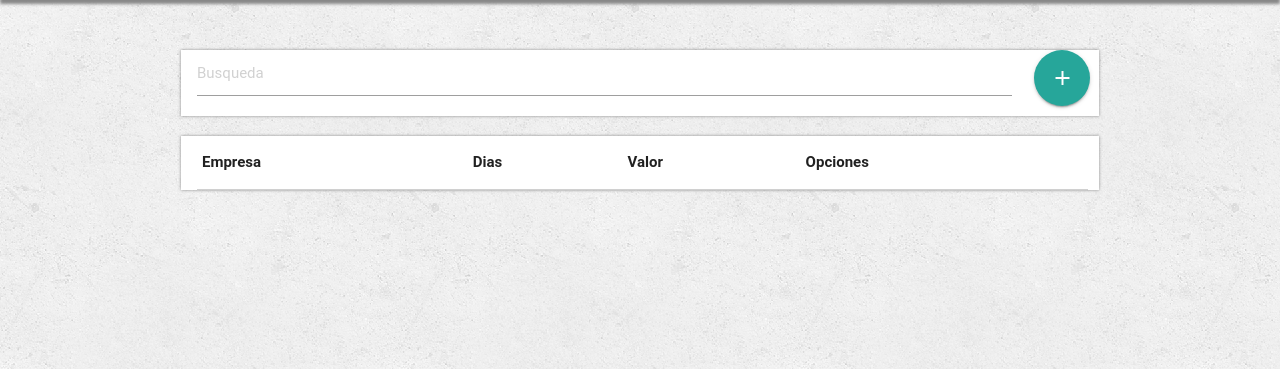
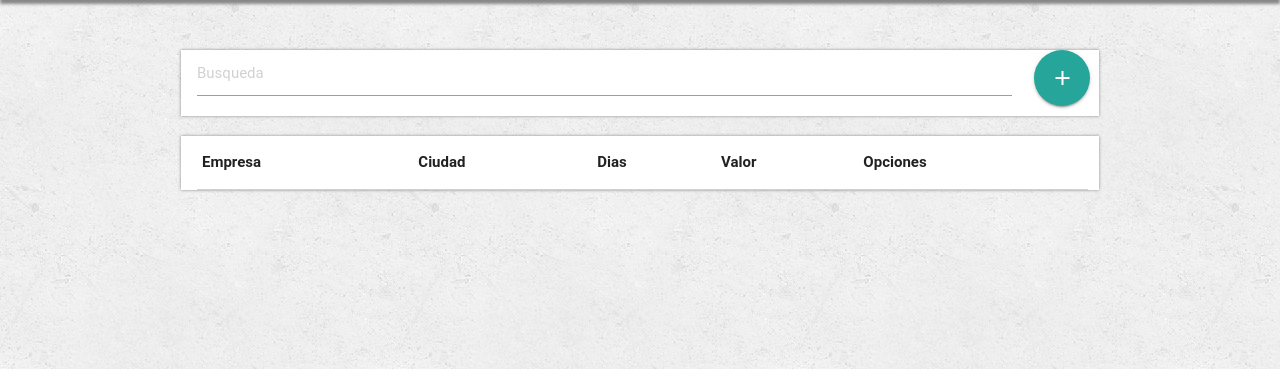
Before and after one commit to darkdrei/GestionRegistro, a Django app: page /operacion/configuraciones/ in a window 1280 px wide. Shown: the part 150-519 px from the top of the page. Run offline with Django 3.2, Linux system fonts and the light colour scheme; the visitor is signed in with stand-in values (Sample User, id 1); data that the repository does not hold is empty; some web fonts are replaced.

Commit message:
actualizacion

```diff
--- a/operacion/models.py
+++ b/operacion/models.py
@@ -3,6 +3,7 @@ from __future__ import unicode_literals
 
 from django.db import models
 from empresa import models as empresa
+from empresa.models import Ciudad
 from usuario import models as usuario
 
 # Create your models here.
@@ -29,6 +30,7 @@ class DiaSemana(models.Model):
 
 class Configuracion(models.Model):
     empresa = models.ForeignKey(empresa.Empresa)
+    ciudad = models.ForeignKey(Ciudad)
     valor = models.FloatField()
     inicio = models.TimeField(editable=True, null=True)
     fin = models.TimeField(editable=True, null=True)
--- a/operacion/static/operacion/js/listconfiguraciones.js
+++ b/operacion/static/operacion/js/listconfiguraciones.js
@@ -25,9 +25,11 @@ function listConfiguracion(){
               var empresa = resul[i].empresa__first_name,
                   dias = resul[i].seldias,
                   valor = resul[i].valor,
+                  ciudad = resul[i].ciudad__nombre,
                   servicios = resul[i].servicios;
                   var temporal="";
                   temporal+="<td><span class=\"mod_empresa\" >"+empresa+"</span></td>";
+                  temporal+="<td><span class=\"mod_ciudad\" >"+ciudad+"</span></td>";
                   temporal+="<td><span class=\"mod_dias\" >"+dias+"</span></td>";
                   temporal+="<td><span class=\"mod_valor\" >"+valor+"</span></td>";
                   var d= "<ul class=\"tabla_tool\">";
--- a/operacion/templates/operacion/configuraciones.html
+++ b/operacion/templates/operacion/configuraciones.html
@@ -33,6 +33,7 @@
       <thead>
         <tr>
           <th>Empresa</th>
+          <th>Ciudad</th>
           <th>Dias</th>
           <th>Valor</th>
           <th>Opciones</th>
--- a/operacion/views.py
+++ b/operacion/views.py
@@ -37,7 +37,7 @@ class AddConfiguracion(supra.SupraFormView):
 class ListConfiguracion(supra.SupraListView):
     model = models.Configuracion
     search_key = 'q'
-    list_display = ['id','empresa__first_name','valor','seldias','servicios','inicio','fin']
+    list_display = ['id','empresa__first_name','valor','seldias','servicios','inicio','fin','ciudad__nombre']
     search_fields = ['id']
     paginate_by = 100
 
```
Also changed, not shown: operacion/migrations/0015_auto_20170429_1331.py (added), operacion/migrations/0016_configuracion_ciudad.py (added).
